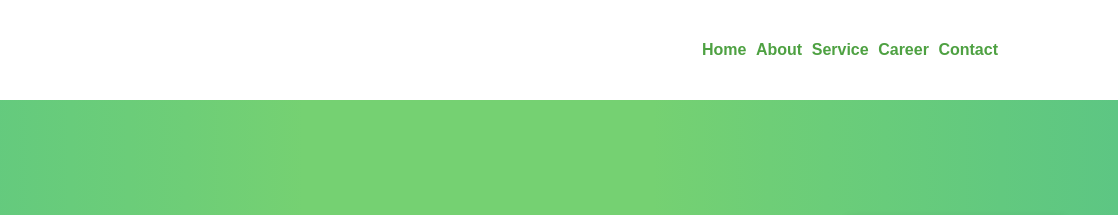
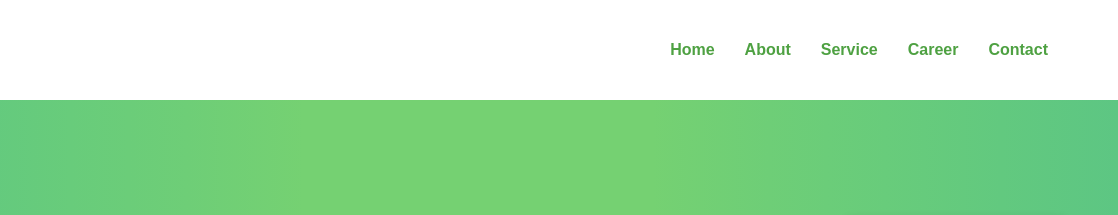
Before and after one commit to sujatahalder/container-template, a plain HTML site: page index.html in a window 1280 px wide. Shown: the top 215 px of the page, 162-1280 px from the left. Drawn offline with Linux system fonts and the light colour scheme.

Commit message:
edited commit

```diff
--- a/style.css
+++ b/style.css
@@ -10,8 +10,8 @@ body{
 header {
     display: flex;
     justify-content: space-between;
+    align-items: center;
     text-align: center;
-    align-items: center;
     padding: 10px 20px;
     background-color: #fff;
     width: 100%;
@@ -28,16 +28,18 @@ header {
 }
 .navbar .menu {
     display: flex;
-    justify-content: space-between;
+    justify-content: right;
     align-items: center;
-    padding: 0 100px;
+    gap: 30px;
     list-style: none;
+    padding: 0px 50px;
 }
 .navbar .menu li a{
     text-decoration: none;
     font-weight: bold;
     color: #4ea142;
     font-size: 16px;
+
 
 }
 section .main{
```
